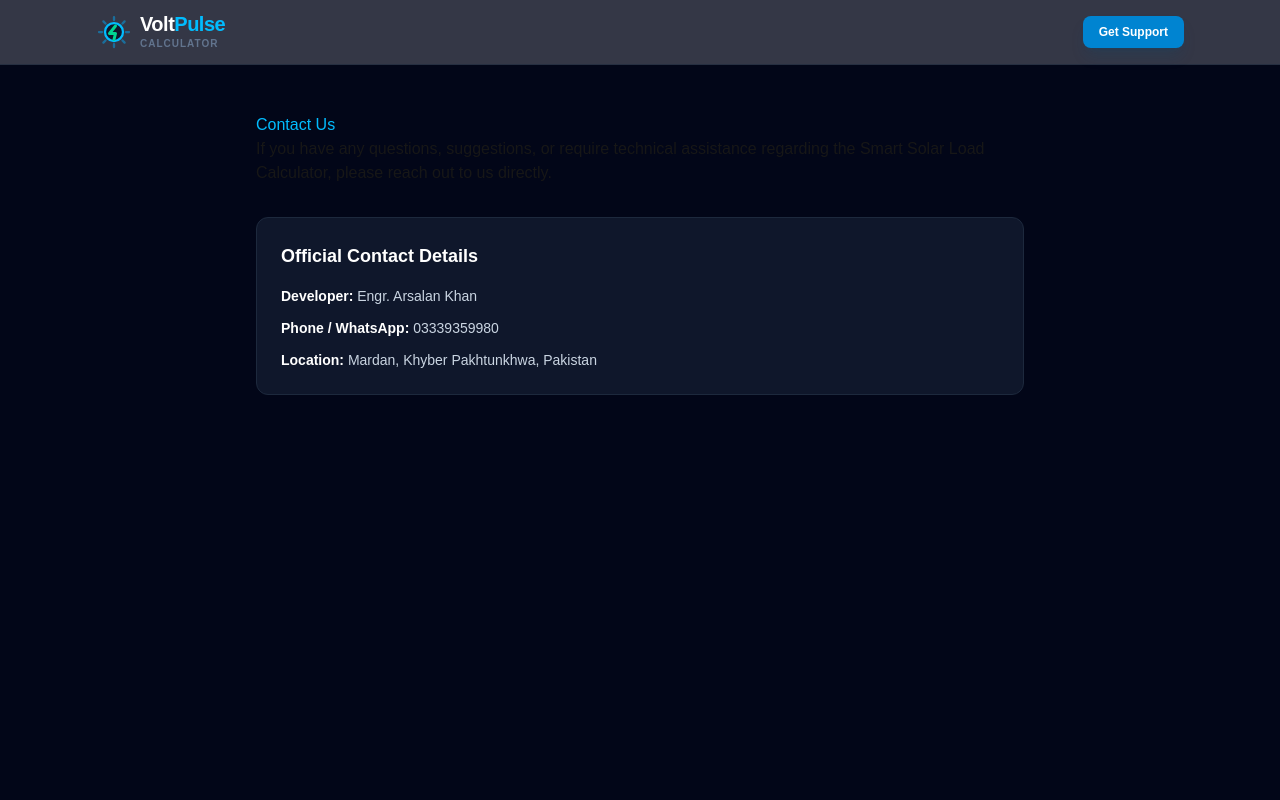
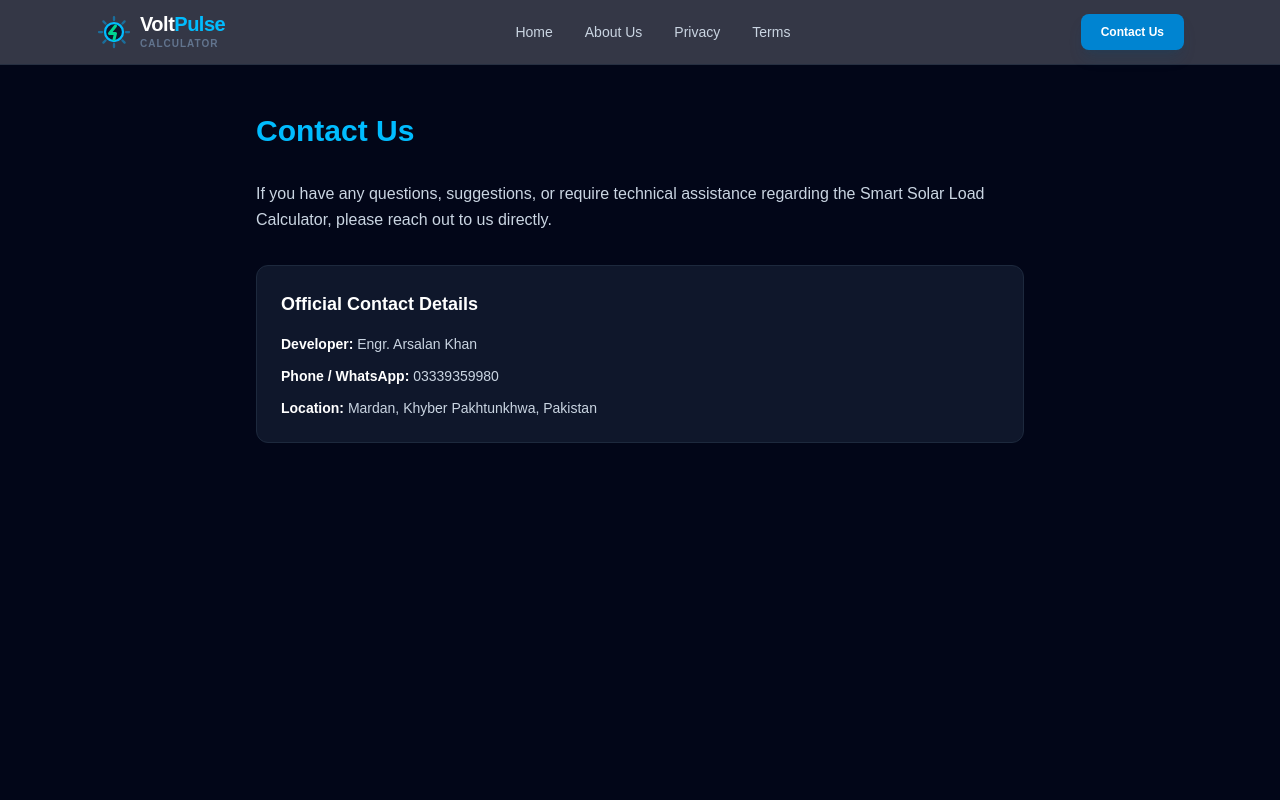
Before and after one commit to arsalankhanhotimardan/Smart-Solar-Load-Calculator, a Next.js app: page /contact in a window 1280 px wide. Shown: the top 800 px of the page. Built offline with nearby package versions, Linux system fonts and the light colour scheme.

Commit message:
Add header navigation and fix page text visibility

```diff
--- a/app/about/page.tsx
+++ b/app/about/page.tsx
@@ -1,7 +1,7 @@
 export default function AboutPage() {
   return (
     <main className="min-h-screen bg-slate-950 p-6 sm:p-12">
-      <div className="max-w-3xl mx-auto prose prose-invert prose-slate">
+      <div className="max-w-3xl mx-auto text-slate-300 space-y-5 [&>h1]:text-3xl [&>h1]:font-black [&>h1]:text-sky-400 [&>h1]:mb-8 [&>h3]:text-xl [&>h3]:font-bold [&>h3]:text-white [&>h3]:mt-10 [&>h3]:mb-3 [&>ul]:list-disc [&>ul]:pl-6 [&>ul]:space-y-2 [&>p]:leading-relaxed">
         <h1 className="text-sky-400">About Us</h1>
         <p>Welcome to the Smart Solar Load Calculator, developed under the VoltPulse Green Energy initiative. Our mission is to provide accurate, engineering-grade solar system sizing tools for domestic and commercial users.</p>
         <p>Navigating solar requirements can be highly technical. We built this platform to simplify the transition to renewable energy by calculating precise panel quantities, inverter capacities, and battery backup requirements based on real-world appliance data.</p>
--- a/app/components/Navbar.tsx
+++ b/app/components/Navbar.tsx
@@ -8,9 +8,18 @@ export default function Navbar() {
         <Link href="/" className="hover:opacity-90 transition-opacity">
           <Logo />
         </Link>
+
+        {/* Desktop Navigation Links */}
+        <div className="hidden md:flex items-center gap-8 text-sm font-medium text-slate-300">
+          <Link href="/" className="hover:text-sky-400 transition-colors">Home</Link>
+          <Link href="/about" className="hover:text-sky-400 transition-colors">About Us</Link>
+          <Link href="/privacy" className="hover:text-sky-400 transition-colors">Privacy</Link>
+          <Link href="/terms" className="hover:text-sky-400 transition-colors">Terms</Link>
+        </div>
+
         <div className="flex items-center gap-4">
-           <Link href="/contact" className="text-xs font-bold text-white bg-sky-600 hover:bg-sky-500 px-4 py-2 rounded-lg transition-all shadow-lg shadow-sky-900/20">
-             Get Support
+           <Link href="/contact" className="text-xs font-bold text-white bg-sky-600 hover:bg-sky-500 px-5 py-2.5 rounded-lg transition-all shadow-lg shadow-sky-900/20">
+             Contact Us
            </Link>
         </div>
       </div>
--- a/app/contact/page.tsx
+++ b/app/contact/page.tsx
@@ -1,7 +1,7 @@
 export default function ContactPage() {
   return (
     <main className="min-h-screen bg-slate-950 p-6 sm:p-12">
-      <div className="max-w-3xl mx-auto prose prose-invert prose-slate">
+<div className="max-w-3xl mx-auto text-slate-300 space-y-5 [&>h1]:text-3xl [&>h1]:font-black [&>h1]:text-sky-400 [&>h1]:mb-8 [&>h3]:text-xl [&>h3]:font-bold [&>h3]:text-white [&>h3]:mt-10 [&>h3]:mb-3 [&>ul]:list-disc [&>ul]:pl-6 [&>ul]:space-y-2 [&>p]:leading-relaxed">
         <h1 className="text-sky-400">Contact Us</h1>
         <p>If you have any questions, suggestions, or require technical assistance regarding the Smart Solar Load Calculator, please reach out to us directly.</p>
 
--- a/app/privacy/page.tsx
+++ b/app/privacy/page.tsx
@@ -1,7 +1,7 @@
 export default function PrivacyPage() {
   return (
     <main className="min-h-screen bg-slate-950 p-6 sm:p-12">
-      <div className="max-w-3xl mx-auto prose prose-invert prose-slate">
+      <div className="max-w-3xl mx-auto text-slate-300 space-y-5 [&>h1]:text-3xl [&>h1]:font-black [&>h1]:text-sky-400 [&>h1]:mb-8 [&>h3]:text-xl [&>h3]:font-bold [&>h3]:text-white [&>h3]:mt-10 [&>h3]:mb-3 [&>ul]:list-disc [&>ul]:pl-6 [&>ul]:space-y-2 [&>p]:leading-relaxed">
         <h1 className="text-sky-400">Privacy Policy</h1>
         <p>At VoltPulse, the privacy of our visitors is of extreme importance to us. This privacy policy document outlines the types of personal information received and collected by our application and how it is used.</p>
 
--- a/app/terms/page.tsx
+++ b/app/terms/page.tsx
@@ -1,7 +1,7 @@
 export default function TermsPage() {
   return (
     <main className="min-h-screen bg-slate-950 p-6 sm:p-12">
-      <div className="max-w-3xl mx-auto prose prose-invert prose-slate">
+      <div className="max-w-3xl mx-auto text-slate-300 space-y-5 [&>h1]:text-3xl [&>h1]:font-black [&>h1]:text-sky-400 [&>h1]:mb-8 [&>h3]:text-xl [&>h3]:font-bold [&>h3]:text-white [&>h3]:mt-10 [&>h3]:mb-3 [&>ul]:list-disc [&>ul]:pl-6 [&>ul]:space-y-2 [&>p]:leading-relaxed">
         <h1 className="text-sky-400">Terms of Service</h1>
         <p>By accessing and using the Smart Solar Load Calculator, you accept and agree to be bound by the terms and provision of this agreement.</p>
 
```
